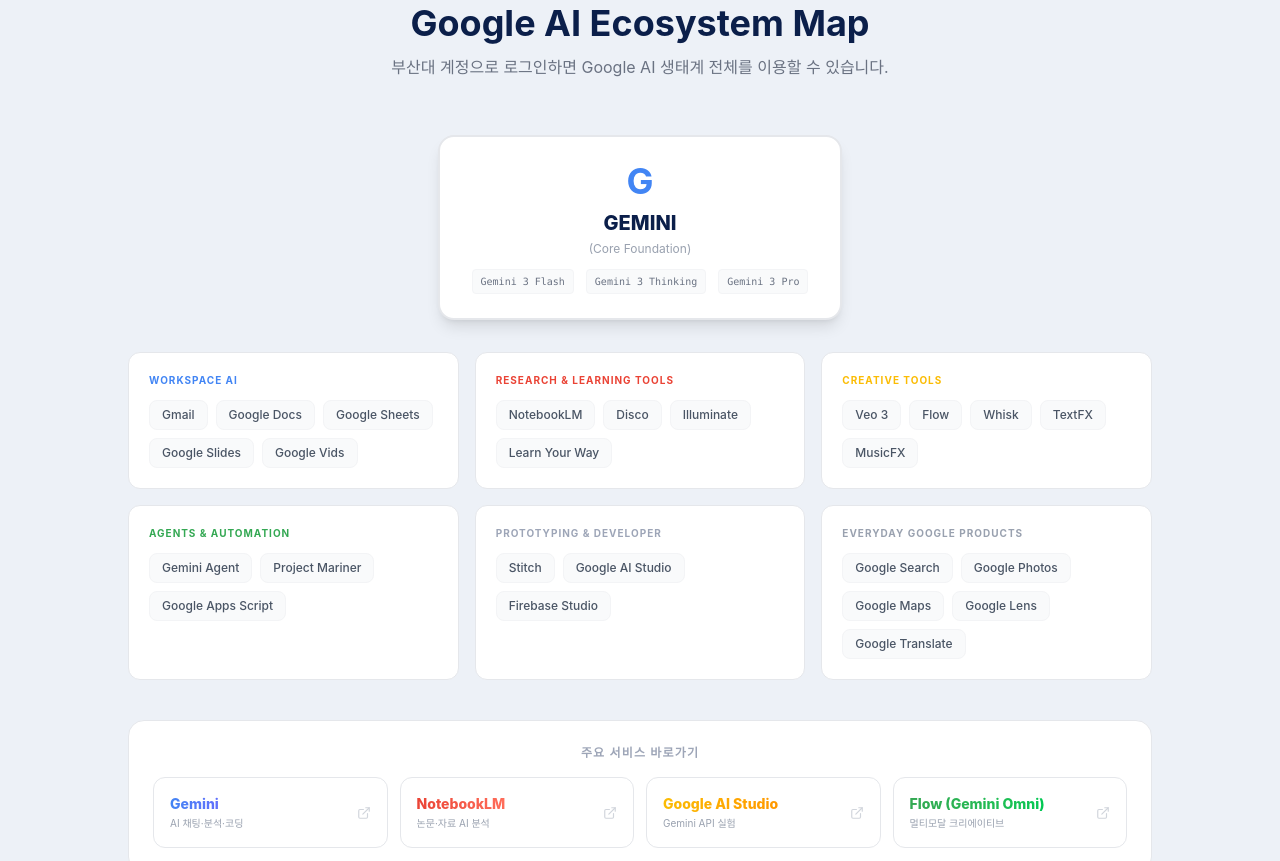
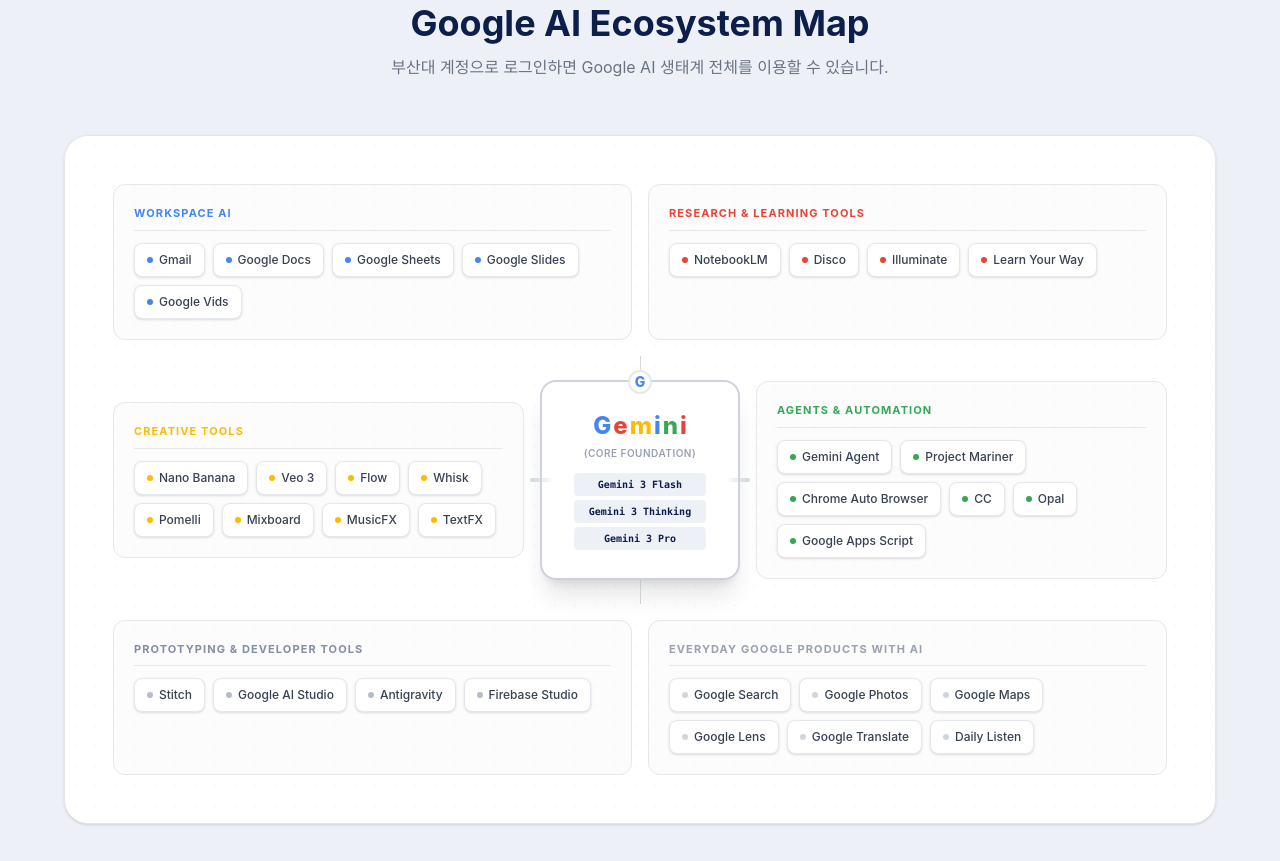
Before and after one commit to alwn00/arise-pnu.google, a React (Vite) app: page / in a window 1280 px wide. Shown: the part 4340-5201 px from the top of the page. Built offline with nearby package versions, Linux system fonts and the light colour scheme; a web font is replaced by a local one.

Commit message:
Adjusting Google system map

```diff
--- a/src/App.jsx
+++ b/src/App.jsx
@@ -635,82 +635,133 @@
             <p className="mt-3 text-gray-500">부산대 계정으로 로그인하면 Google AI 생태계 전체를 이용할 수 있습니다.</p>
           </div>
 
-          {/* Center: Gemini Core */}
-          <div className="max-w-5xl mx-auto">
-            <div className="flex justify-center mb-8">
-              <div className="bg-white rounded-2xl border-2 border-gray-200 shadow-lg px-8 py-6 text-center">
-                <div className="text-4xl mb-2">
-                  <span className="text-[#4285F4] font-bold">G</span>
+          {/* Ecosystem Map */}
+          <div className="max-w-6xl mx-auto">
+            <div className="relative bg-white rounded-3xl border border-gray-200 shadow-sm p-6 sm:p-10 lg:p-12 overflow-hidden">
+              {/* 배경 격자 */}
+              <div className="absolute inset-0 opacity-[0.03]" style={{ backgroundImage: 'radial-gradient(circle, #0B1F4A 1px, transparent 1px)', backgroundSize: '20px 20px' }}></div>
+
+              <div className="relative">
+                {/* ── Row 1: Workspace AI + Research & Learning ── */}
+                <div className="grid grid-cols-1 lg:grid-cols-2 gap-4 mb-4">
+                  <div className="rounded-xl border border-gray-200 bg-gray-50/50 p-5">
+                    <p className="text-[11px] font-bold text-g-blue tracking-widest uppercase mb-3 border-b border-gray-200 pb-2">Workspace AI</p>
+                    <div className="flex flex-wrap gap-2">
+                      {['Gmail', 'Google Docs', 'Google Sheets', 'Google Slides', 'Google Vids'].map((t) => (
+                        <span key={t} className="inline-flex items-center gap-1.5 px-3 py-2 bg-white rounded-lg text-xs font-medium text-gray-700 border border-gray-200 shadow-sm">
+                          <span className="w-1.5 h-1.5 rounded-full bg-g-blue"></span>{t}
+                        </span>
+                      ))}
                     </div>
-                <p className="text-xl font-extrabold text-navy">GEMINI</p>
-                <p className="text-xs text-gray-400 mt-1">(Core Foundation)</p>
-                <div className="flex justify-center gap-3 mt-3">
-                  {['Gemini 3 Flash', 'Gemini 3 Thinking', 'Gemini 3 Pro'].map((m) => (
-                    <span key={m} className="px-2 py-1 bg-gray-50 rounded text-[10px] font-mono text-gray-500 border border-gray-100">{m}</span>
+                  </div>
+                  <div className="rounded-xl border border-gray-200 bg-gray-50/50 p-5">
+                    <p className="text-[11px] font-bold text-g-red tracking-widest uppercase mb-3 border-b border-gray-200 pb-2">Research & Learning Tools</p>
+                    <div className="flex flex-wrap gap-2">
+                      {['NotebookLM', 'Disco', 'Illuminate', 'Learn Your Way'].map((t) => (
+                        <span key={t} className="inline-flex items-center gap-1.5 px-3 py-2 bg-white rounded-lg text-xs font-medium text-gray-700 border border-gray-200 shadow-sm">
+                          <span className="w-1.5 h-1.5 rounded-full bg-g-red"></span>{t}
+                        </span>
                       ))}
                     </div>
                   </div>
                 </div>
 
-            {/* Ecosystem Grid */}
-            <div className="grid sm:grid-cols-2 lg:grid-cols-3 gap-4">
-              {/* Workspace AI */}
-              <div className="bg-white rounded-xl border border-gray-200 p-5">
-                <p className="text-[10px] font-bold text-g-blue tracking-widest uppercase mb-3">Workspace AI</p>
+                {/* ── Row 2: Creative Tools + [GEMINI CENTER] + Agents ── */}
+                <div className="grid grid-cols-1 lg:grid-cols-[1fr_auto_1fr] gap-4 mb-4 items-center">
+                  {/* Left: Creative Tools */}
+                  <div className="rounded-xl border border-gray-200 bg-gray-50/50 p-5">
+                    <p className="text-[11px] font-bold text-[#FBBC04] tracking-widest uppercase mb-3 border-b border-gray-200 pb-2">Creative Tools</p>
                     <div className="flex flex-wrap gap-2">
-                  {['Gmail', 'Google Docs', 'Google Sheets', 'Google Slides', 'Google Vids'].map((t) => (
-                    <span key={t} className="px-3 py-1.5 bg-gray-50 rounded-lg text-xs font-medium text-gray-600 border border-gray-100">{t}</span>
+                      {['Nano Banana', 'Veo 3', 'Flow', 'Whisk', 'Pomelli', 'Mixboard', 'MusicFX', 'TextFX'].map((t) => (
+                        <span key={t} className="inline-flex items-center gap-1.5 px-3 py-2 bg-white rounded-lg text-xs font-medium text-gray-700 border border-gray-200 shadow-sm">
+                          <span className="w-1.5 h-1.5 rounded-full bg-[#FBBC04]"></span>{t}
+                        </span>
                       ))}
                     </div>
                   </div>
 
-              {/* Research & Learning */}
-              <div className="bg-white rounded-xl border border-gray-200 p-5">
-                <p className="text-[10px] font-bold text-g-red tracking-widest uppercase mb-3">Research & Learning Tools</p>
-                <div className="flex flex-wrap gap-2">
-                  {['NotebookLM', 'Disco', 'Illuminate', 'Learn Your Way'].map((t) => (
-                    <span key={t} className="px-3 py-1.5 bg-gray-50 rounded-lg text-xs font-medium text-gray-600 border border-gray-100">{t}</span>
+                  {/* Center: Gemini Core */}
+                  <div className="hidden lg:flex flex-col items-center">
+                    <div className="w-px h-6 bg-gradient-to-b from-gray-300 to-gray-200"></div>
+                    <div className="relative bg-white rounded-2xl border-2 border-navy/20 shadow-xl px-8 py-7 text-center min-w-[200px]">
+                      <div className="absolute -top-3 left-1/2 -translate-x-1/2 w-6 h-6 bg-white border-2 border-gray-200 rounded-full flex items-center justify-center">
+                        <span className="text-[#4285F4] font-extrabold text-sm">G</span>
+                      </div>
+                      <div className="absolute -left-3 top-1/2 -translate-y-1/2 w-6 h-1 bg-gradient-to-r from-gray-300 to-transparent rounded-full"></div>
+                      <div className="absolute -right-3 top-1/2 -translate-y-1/2 w-6 h-1 bg-gradient-to-l from-gray-300 to-transparent rounded-full"></div>
+                      <div className="flex justify-center gap-0.5 text-2xl mb-1">
+                        <span className="text-[#4285F4] font-extrabold">G</span>
+                        <span className="text-[#EA4335] font-extrabold">e</span>
+                        <span className="text-[#FBBC04] font-extrabold">m</span>
+                        <span className="text-[#4285F4] font-extrabold">i</span>
+                        <span className="text-[#34A853] font-extrabold">n</span>
+                        <span className="text-[#EA4335] font-extrabold">i</span>
+                      </div>
+                      <p className="text-[10px] text-gray-400 font-semibold uppercase tracking-wider">(Core Foundation)</p>
+                      <div className="flex flex-col gap-1 mt-3">
+                        {['Flash', 'Thinking', 'Pro'].map((m) => (
+                          <span key={m} className="px-3 py-1 bg-navy-50 rounded text-[10px] font-mono text-navy font-semibold">Gemini 3 {m}</span>
                         ))}
                       </div>
                     </div>
+                    <div className="w-px h-6 bg-gradient-to-b from-gray-200 to-gray-300"></div>
+                  </div>
 
-              {/* Creative Tools */}
-              <div className="bg-white rounded-xl border border-gray-200 p-5">
-                <p className="text-[10px] font-bold text-g-yellow tracking-widest uppercase mb-3">Creative Tools</p>
-                <div className="flex flex-wrap gap-2">
-                  {['Veo 3', 'Flow', 'Whisk', 'TextFX', 'MusicFX'].map((t) => (
-                    <span key={t} className="px-3 py-1.5 bg-gray-50 rounded-lg text-xs font-medium text-gray-600 border border-gray-100">{t}</span>
+                  {/* Mobile: Gemini Center */}
+                  <div className="lg:hidden flex justify-center my-2">
+                    <div className="bg-white rounded-2xl border-2 border-navy/20 shadow-xl px-8 py-6 text-center">
+                      <div className="flex justify-center gap-0.5 text-2xl mb-1">
+                        <span className="text-[#4285F4] font-extrabold">G</span>
+                        <span className="text-[#EA4335] font-extrabold">e</span>
+                        <span className="text-[#FBBC04] font-extrabold">m</span>
+                        <span className="text-[#4285F4] font-extrabold">i</span>
+                        <span className="text-[#34A853] font-extrabold">n</span>
+                        <span className="text-[#EA4335] font-extrabold">i</span>
+                      </div>
+                      <p className="text-[10px] text-gray-400 font-semibold uppercase tracking-wider">(Core Foundation)</p>
+                      <div className="flex justify-center gap-2 mt-3">
+                        {['Flash', 'Thinking', 'Pro'].map((m) => (
+                          <span key={m} className="px-2 py-1 bg-navy-50 rounded text-[10px] font-mono text-navy font-semibold">Gemini 3 {m}</span>
                         ))}
                       </div>
                     </div>
+                  </div>
 
-              {/* Agents & Automation */}
-              <div className="bg-white rounded-xl border border-gray-200 p-5">
-                <p className="text-[10px] font-bold text-g-green tracking-widest uppercase mb-3">Agents & Automation</p>
+                  {/* Right: Agents & Automation */}
+                  <div className="rounded-xl border border-gray-200 bg-gray-50/50 p-5">
+                    <p className="text-[11px] font-bold text-g-green tracking-widest uppercase mb-3 border-b border-gray-200 pb-2">Agents & Automation</p>
                     <div className="flex flex-wrap gap-2">
-                  {['Gemini Agent', 'Project Mariner', 'Google Apps Script'].map((t) => (
-                    <span key={t} className="px-3 py-1.5 bg-gray-50 rounded-lg text-xs font-medium text-gray-600 border border-gray-100">{t}</span>
+                      {['Gemini Agent', 'Project Mariner', 'Chrome Auto Browser', 'CC', 'Opal', 'Google Apps Script'].map((t) => (
+                        <span key={t} className="inline-flex items-center gap-1.5 px-3 py-2 bg-white rounded-lg text-xs font-medium text-gray-700 border border-gray-200 shadow-sm">
+                          <span className="w-1.5 h-1.5 rounded-full bg-g-green"></span>{t}
+                        </span>
                       ))}
                     </div>
                   </div>
+                </div>
 
-              {/* Prototyping & Dev */}
-              <div className="bg-white rounded-xl border border-gray-200 p-5">
-                <p className="text-[10px] font-bold text-navy/40 tracking-widest uppercase mb-3">Prototyping & Developer</p>
+                {/* ── Row 3: Prototyping & Dev + Everyday Products ── */}
+                <div className="grid grid-cols-1 lg:grid-cols-2 gap-4">
+                  <div className="rounded-xl border border-gray-200 bg-gray-50/50 p-5">
+                    <p className="text-[11px] font-bold text-navy/50 tracking-widest uppercase mb-3 border-b border-gray-200 pb-2">Prototyping & Developer Tools</p>
                     <div className="flex flex-wrap gap-2">
-                  {['Stitch', 'Google AI Studio', 'Firebase Studio'].map((t) => (
-                    <span key={t} className="px-3 py-1.5 bg-gray-50 rounded-lg text-xs font-medium text-gray-600 border border-gray-100">{t}</span>
+                      {['Stitch', 'Google AI Studio', 'Antigravity', 'Firebase Studio'].map((t) => (
+                        <span key={t} className="inline-flex items-center gap-1.5 px-3 py-2 bg-white rounded-lg text-xs font-medium text-gray-700 border border-gray-200 shadow-sm">
+                          <span className="w-1.5 h-1.5 rounded-full bg-navy/30"></span>{t}
+                        </span>
                       ))}
                     </div>
                   </div>
-
-              {/* Everyday Products */}
-              <div className="bg-white rounded-xl border border-gray-200 p-5">
-                <p className="text-[10px] font-bold text-gray-400 tracking-widest uppercase mb-3">Everyday Google Products</p>
+                  <div className="rounded-xl border border-gray-200 bg-gray-50/50 p-5">
+                    <p className="text-[11px] font-bold text-gray-400 tracking-widest uppercase mb-3 border-b border-gray-200 pb-2">Everyday Google Products with AI</p>
                     <div className="flex flex-wrap gap-2">
-                  {['Google Search', 'Google Photos', 'Google Maps', 'Google Lens', 'Google Translate'].map((t) => (
-                    <span key={t} className="px-3 py-1.5 bg-gray-50 rounded-lg text-xs font-medium text-gray-600 border border-gray-100">{t}</span>
+                      {['Google Search', 'Google Photos', 'Google Maps', 'Google Lens', 'Google Translate', 'Daily Listen'].map((t) => (
+                        <span key={t} className="inline-flex items-center gap-1.5 px-3 py-2 bg-white rounded-lg text-xs font-medium text-gray-700 border border-gray-200 shadow-sm">
+                          <span className="w-1.5 h-1.5 rounded-full bg-gray-300"></span>{t}
+                        </span>
                       ))}
+                    </div>
+                  </div>
                 </div>
               </div>
             </div>
```
Lines whose indentation alone changed are shown as unchanged.
